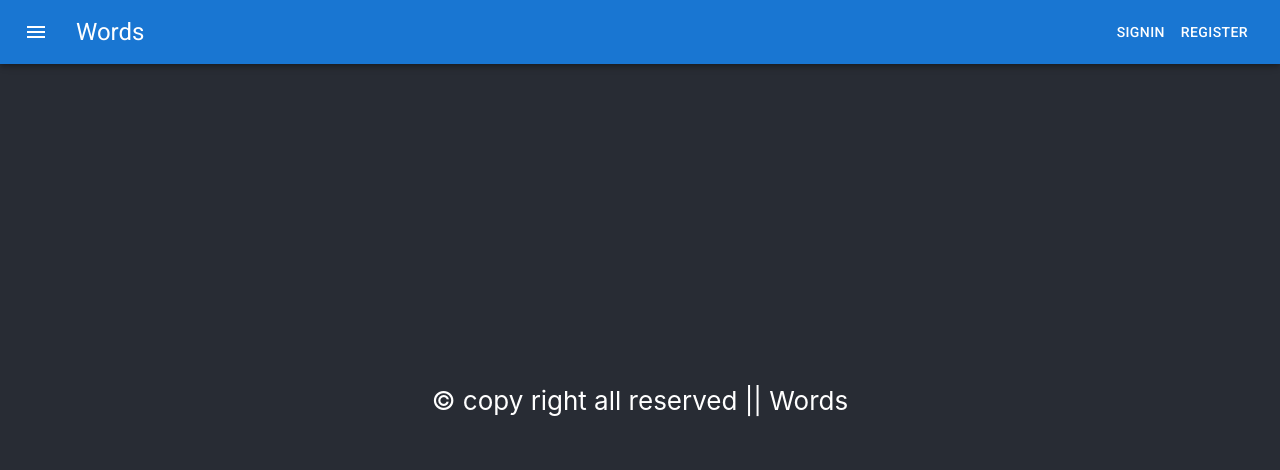
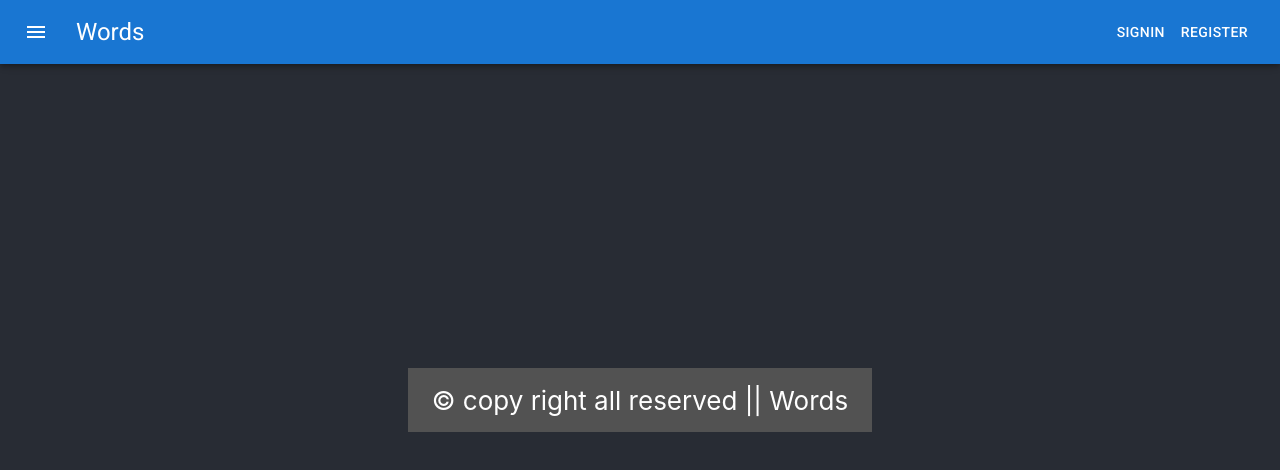
Before and after one commit to AlexMagar/Words, a React (Create React App) app: page / in a window 1280 px wide. Shown: the top 470 px of the page. Built offline with nearby package versions, Linux system fonts and the light colour scheme.

Commit message:
chore: styling footer

```diff
--- a/src/Components/layout/Footer.js
+++ b/src/Components/layout/Footer.js
@@ -1,9 +1,20 @@
+import { AppBar, Toolbar } from '@mui/material'
 import React from 'react'
 
 export const Footer = () => {
   return (
     <React.Fragment>
-      &copy; copy right all reserved || Words
+      <Toolbar
+        sx={{
+          position: 'static',
+          backgroundColor: '#525252',
+          justifyContent: 'center',
+          height: '8vh',
+          color: '#fff'
+        }}
+      >
+        &copy; copy right all reserved || Words
+      </Toolbar>
     </React.Fragment>
   )
 }
```
